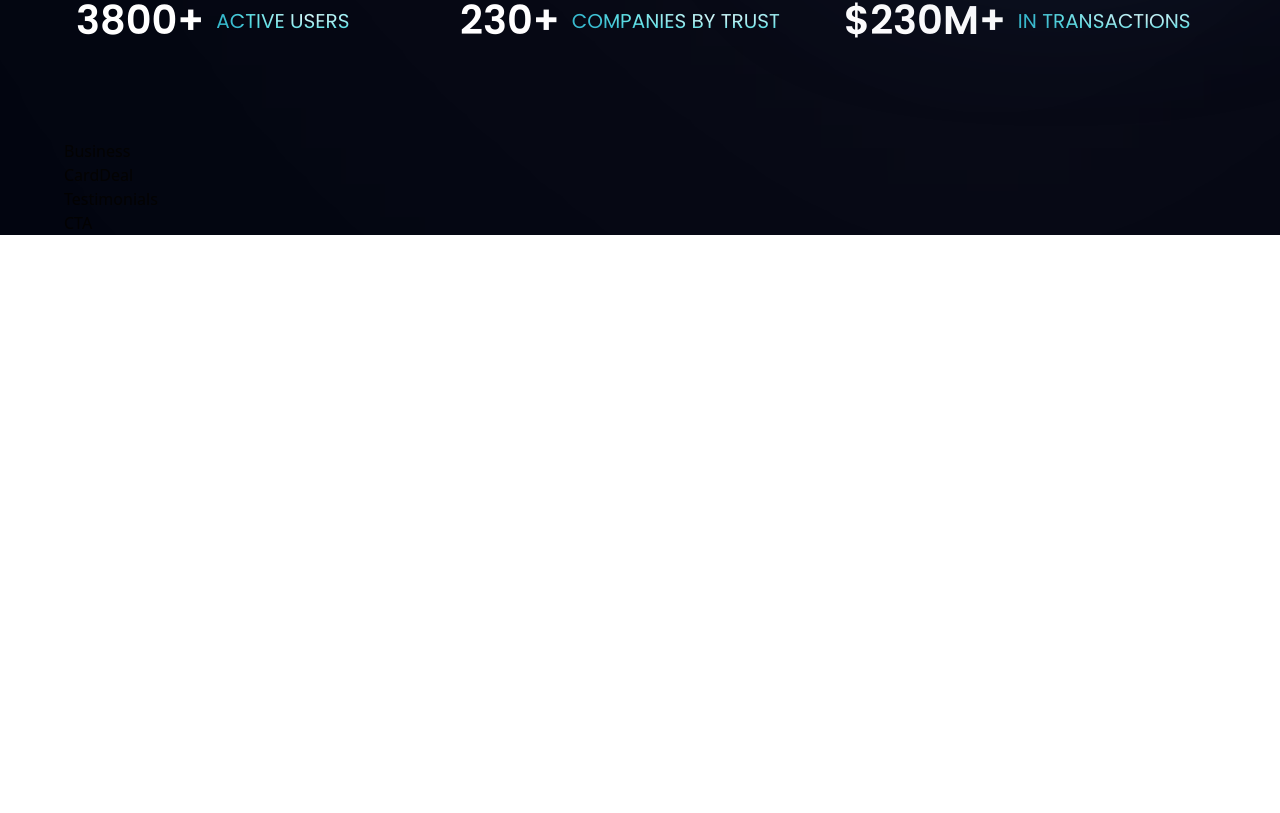
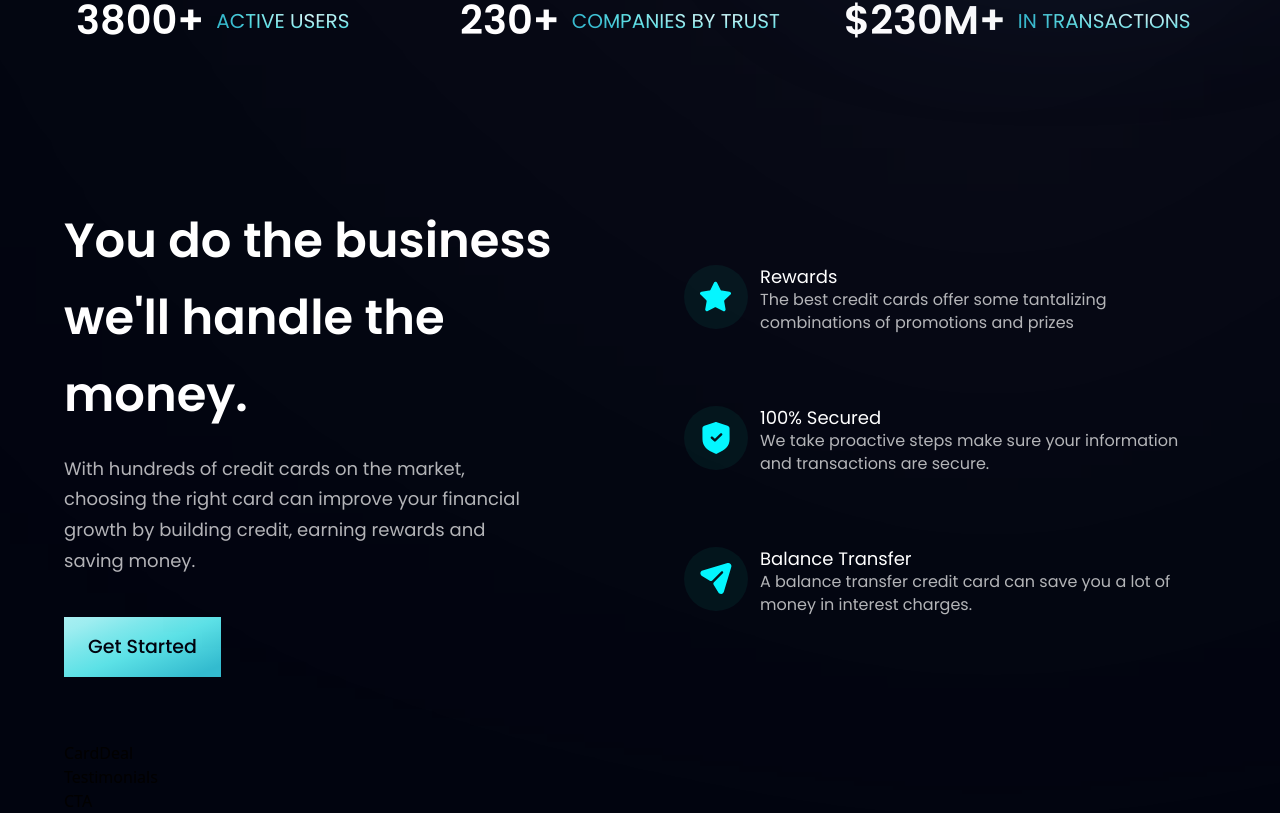
Before and after one commit to Jackal73/modern-bank-landing, a React (Vite) app: page / in a window 1280 px wide. Shown: the part 806-1619 px from the top of the page. Before the commit the page ends 1041 px from the top, so only its background shows below. Built offline with nearby package versions, Linux system fonts and the light colour scheme.

Commit message:
:sparkles: Add Business section with `feature card`

```diff
--- a/src/components/Business.jsx
+++ b/src/components/Business.jsx
@@ -1,7 +1,41 @@
-import React from "react";
+import { features } from "../constants";
+import styles, { layout } from "../style";
+import Button from "./Button";
+
+const FeatureCard = ({ icon, title, content, index }) => (
+  <div className={`flex flex-row p-6 rounded-[20px] ${index !== features.length - 1 ? "mb-6" : "mb-0"} feature-card`}>
+    <div className={`w-[64px] h-[64px] rounded-full ${styles.flexCenter} bg-dimBlue`}>
+      <img src={icon} alt="icon" className="w-[50%] h-[50%] object-contain" />
+    </div>
+    <div className="flex-1 flex flex-col ml-3">
+      <h4 className="font-poppins font-semi-bold text-white text-[18px] leading-[23px]">{title}</h4>
+      <p className="font-poppins font-normal text-dimWhite text-[16px] leading-[23px]">{content}</p>
+    </div>
+  </div>
+);
 
 const Business = () => {
-  return <div>Business</div>;
+  return (
+    <section id="features" className={layout.section}>
+      <div className={layout.sectionInfo}>
+        <h2 className={styles.heading2}>
+          You do the business <br className="sm:block hidden" /> we'll handle the money.
+        </h2>
+        <p className={`${styles.paragraph} max-w-[470px] mt-5`}>
+          With hundreds of credit cards on the market, choosing the right card can improve your financial growth by
+          building credit, earning rewards and saving money.
+        </p>
+
+        <Button styles={`mt-10`} />
+      </div>
+
+      <div className={`${layout.sectionImg} flex-col`}>
+        {features.map((feature, index) => (
+          <FeatureCard key={feature.id} {...feature} index={index} />
+        ))}
+      </div>
+    </section>
+  );
 };
 
 export default Business;
--- /dev/null
+++ b/src/components/Button.jsx
@@ -0,0 +1,14 @@
+import React from "react";
+
+const Button = ({ styles }) => {
+  return (
+    <button
+      type="button"
+      className={`py-4 px-6 bg-blue-gradient font-poppins font-medium text-[19px] text-primary outline-none ${styles}`}
+    >
+      Get Started
+    </button>
+  );
+};
+
+export default Button;
```
